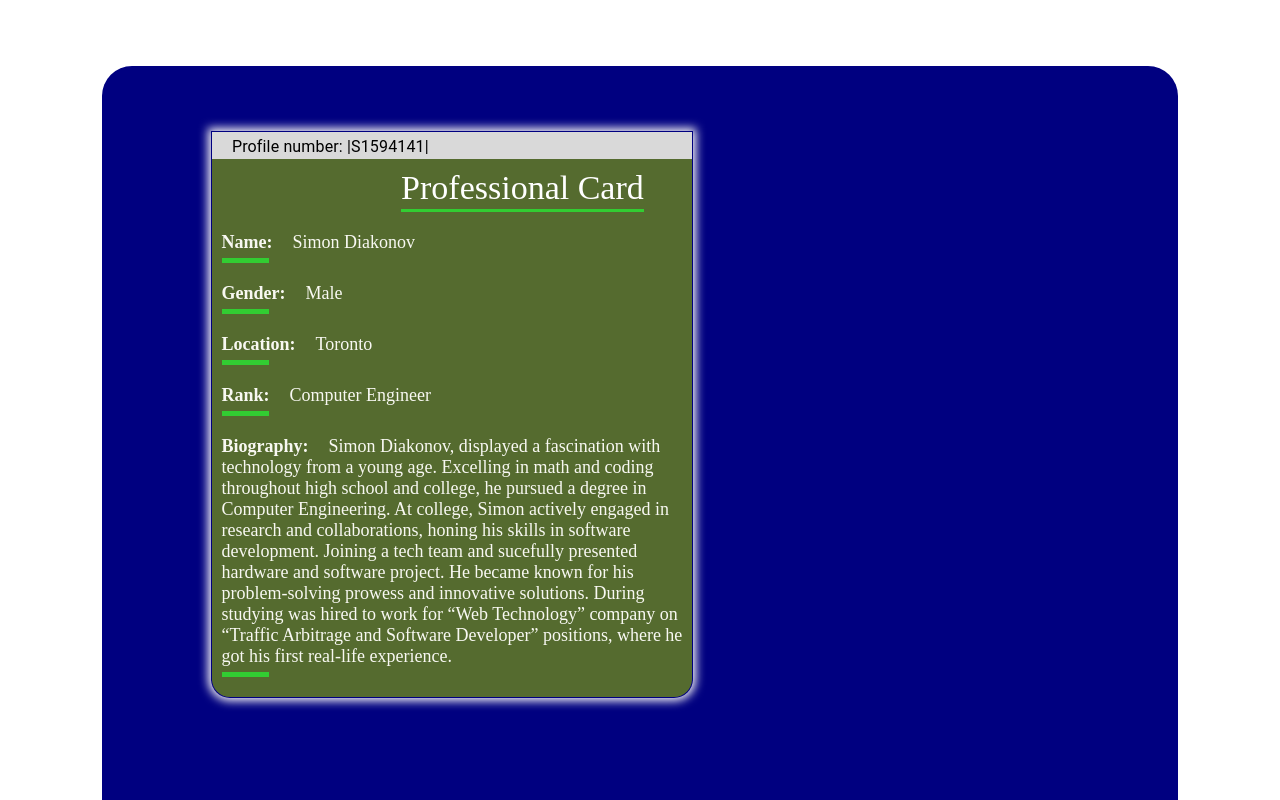
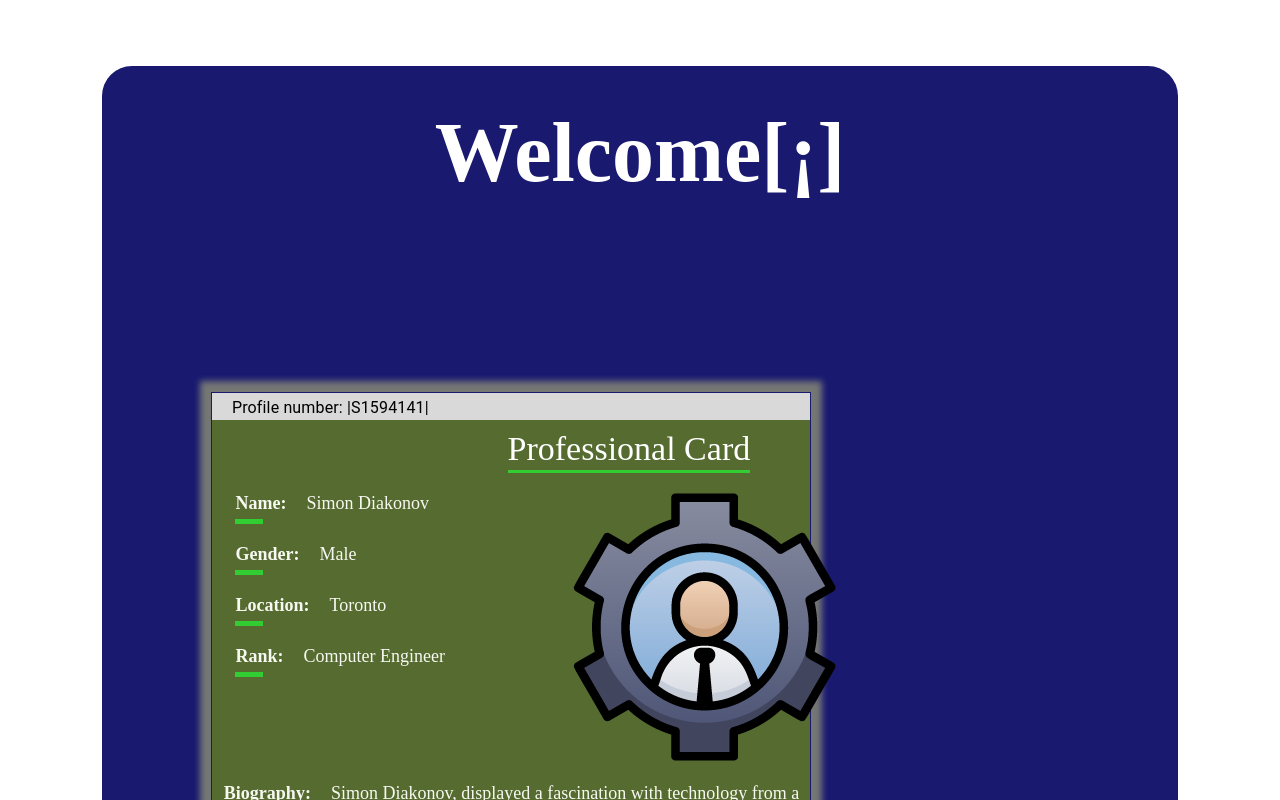
Before and after one commit to dontdoithere/MyWebsite, a React (Vite) app: page / in a window 1280 px wide. Shown: the part 1860-2660 px from the top of the page. Built offline with nearby package versions, Linux system fonts and the light colour scheme; a web font is replaced by a local one.

Commit message:
80% finished with intro card

```diff
--- a/src/App.tsx
+++ b/src/App.tsx
@@ -8,6 +8,7 @@ import Projects from './components/projects/Projects'
 //  import NavBar from './components/Nav/NavBar';
 import InfoMe from './components/infome/InfoMe';
 import './index.css';
+import { Padding } from '@mui/icons-material';
 
 
 
@@ -45,6 +46,7 @@ const scrollToDiv = (divId: string): void => {
     </div>
 
     <div id="body-div">
+      <h1 className='welcome-h1'>Welcome[¡]</h1>
       {<section id="introduction">
         <div id="terminal">
           <div id="terminal-up-line">
@@ -54,14 +56,19 @@ const scrollToDiv = (divId: string): void => {
               <div className="box-prof-card">
             <span className="underline">Professional Card</span>
           </div>
-          <div className="info">
+          <div id="info-pic-container" style={{ display: 'flex' }}>
+           <div className="info">
             <InfoMe label="Name" value="Simon Diakonov" />
             <InfoMe label="Gender" value="Male" />
             <InfoMe label="Location" value="Toronto" />
             <InfoMe label="Rank" value="Computer Engineer" />
+            </div>
+            <div className="pic-terminal">
+            <img src="./pictures/Manager.png" alt="Image description" />
+            </div>
+          </div>
+          <div style={{paddingTop: '10px', paddingBlockStart: '3%'}}/>
             <InfoMe label="Biography" value="Simon Diakonov,  displayed a fascination with technology from a young age. Excelling in math and coding throughout high school and college, he pursued a degree in Computer Engineering. At college, Simon actively engaged in research and collaborations, honing his skills in software development. Joining a tech team and sucefully presented hardware and software project. He became known for his problem-solving prowess and innovative solutions. During studying was hired to work for “Web Technology” company on “Traffic Arbitrage and Software Developer” positions, where he got his first real-life experience." />
-
-          </div>
         </div>
 
     </section>}
@@ -70,7 +77,7 @@ const scrollToDiv = (divId: string): void => {
     }
 
     <section id="resume">
-    <div className="resume-container">
+    <div className="resume-container">2
       <h2 id="resume-h2">MyResume</h2>
         <p id="resume-text">Here i highlighet all my skills and important knowledge about Software i know</p>
         <iframe id="resume-pdf" src='./pictures/Diakonov_Resume-1.pdf' width="600px" height="750px"></iframe>
--- a/src/components/projects/Projects.module.css
+++ b/src/components/projects/Projects.module.css
@@ -25,7 +25,7 @@
     border-radius: 20px;
     padding: 20px;
     width: 35%;
-    box-shadow: 0px 0px 15px 6px rgb(255, 255, 255);
+    box-shadow: 0px 0px 15px 16px #757775;
     align-items: center;
     margin-bottom: 200px;
     display: flex;
--- a/src/index.css
+++ b/src/index.css
@@ -77,9 +77,9 @@
 
 
   #body-div{
-    margin: 5% 8%;
-    padding: 5% 0  ;
-    background-color: #000080;
+    margin: 3% 8%;
+    padding: 3% 0  ;
+    background-color: #191970;
     border-radius: 30px;
     margin-top: 100%;
   }
@@ -93,7 +93,12 @@
 
   }
 
-
+ .welcome-h1{
+  color: #fff;
+  text-align: center;
+  font-size: 84px;
+  padding-bottom: 190px;
+ }
 
   #introduction {
     color: rgb(248,248,242);
@@ -103,11 +108,11 @@
     font-family: 'Darumadrop One', cursive;
     background-color: #556B2F;
     border-radius: 0px 0px 20px 20px;
-    box-shadow: 0px 0px 10px 2px rgb(247, 245, 245);
+    box-shadow: 0px 0px 6px 10px #757775;
     border: 2px solid transparent;
     background-clip: content-box;
-    max-width: 45%;
-    max-height: 6 5%;
+    max-width: 56%;
+    max-height: 65%;
   }
 
 
@@ -138,7 +143,19 @@
     margin-top: 2px;
     margin-bottom: 20px;
 }
+.info-pic-container{
+  padding-bottom: 20px;
+}
 
+.info{
+  padding-left: 3%;
+  width: 50%;
+}
+
+.pic-terminal{
+  width: 50%;
+  padding-left: 10%;
+}
 
 
   #resume{
```
Also changed, not shown: public/pictures/Manager.png (added).
